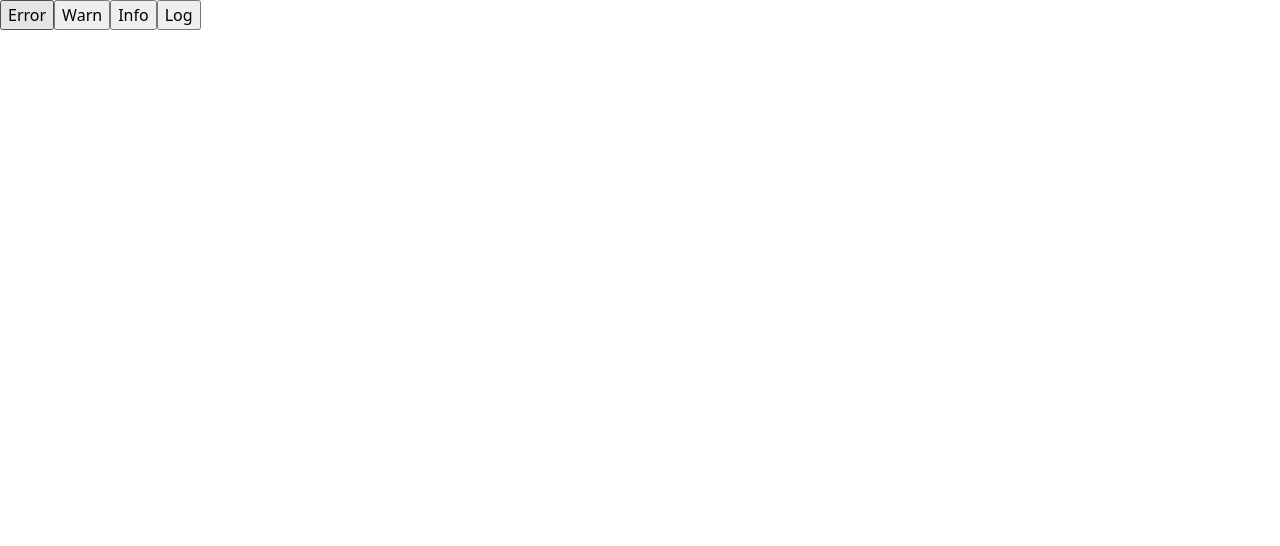
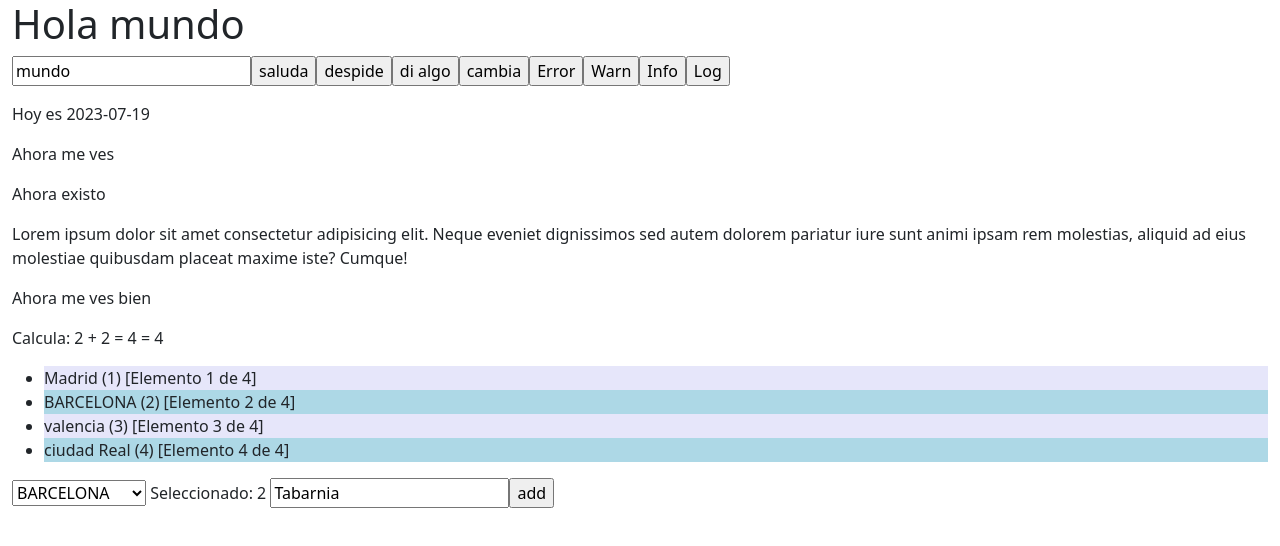
Before and after one commit to jmagit/NG20230717, an Angular app in the folder curso/: page / in a window 1280 px wide. Shown: the top 546 px of the page. Built offline with nearby package versions, Linux system fonts and the light colour scheme.

Commit message:
componente

```diff
--- a/curso/src/app/app.component.html
+++ b/curso/src/app/app.component.html
@@ -1,3 +1,5 @@
 <app-notification />
-<app-demos />
+<main class="container-fluid">
+  <app-demos />
+</main>
 <router-outlet></router-outlet>
--- a/curso/src/app/demos/demos.component.html
+++ b/curso/src/app/demos/demos.component.html
@@ -1,6 +1,43 @@
+<h1>Hola {{Nombre}}</h1>
 <p>
+  <input type="text" [(ngModel)]="Nombre" >
+  <input type="button" value="saluda" (click)="saluda()">
+  <input type="button" value="despide" (click)="despide()">
+  <input type="button" value="di algo" (click)="di('algo')">
+  <input type="button" value="cambia" (click)="cambia()">
   <input type="button" value="Error" (click)="vm.add('Esto es una notificación de error')">
   <input type="button" value="Warn" (click)="vm.add('Esta notificación es un aviso', vm.NotificationType.warn)">
   <input type="button" value="Info" (click)="vm.add('Solo una notificación informativa', vm.NotificationType.info)">
   <input type="button" value="Log" (click)="vm.add('Para trazar con notificaciones', vm.NotificationType.log)">
 </p>
+<p>Hoy es {{fecha}}</p>
+
+<p [textContent]="resultado">Esto se pierde</p>
+<p [innerHTML]="resultado">Esto se pierde</p>
+
+<p [hidden]="!visible">Ahora me ves</p>
+<p *ngIf="visible">Ahora existo</p>
+
+<p [ngClass]="estetica">
+  Lorem ipsum dolor sit amet consectetur adipisicing elit. Neque eveniet dignissimos sed autem dolorem pariatur iure sunt animi ipsam rem molestias, aliquid ad eius molestiae quibusdam placeat maxime iste? Cumque!
+</p>
+<p [class.semi-visible]="!visible">Ahora me ves bien</p>
+
+<p>Calcula: 2 + 2 = {{2 + 2}} = {{ calcula(2, 2) }}</p>
+
+<ul>
+  <li *ngFor="let item of listado; let indice=index; let fondo=odd;"
+     [style.background-color]="fondo ? 'LightBlue' : 'Lavender'">
+      {{item.nombre}} ({{item.id}}) [Elemento {{indice + 1}} de {{listado.length}}]
+    </li>
+</ul>
+
+<p>
+  <select [(ngModel)]="idProvincia" >
+    <option value="">--Elige opción--</option>
+    <option *ngFor="let p of listado" [value]="p.id">{{p.nombre}}</option>
+  </select>
+  Seleccionado: {{idProvincia}}
+  <input type="text" value="Tabarnia" #txtProvincia >
+  <input type="button" value="add" (click)="add(txtProvincia.value)">
+</p>
```
